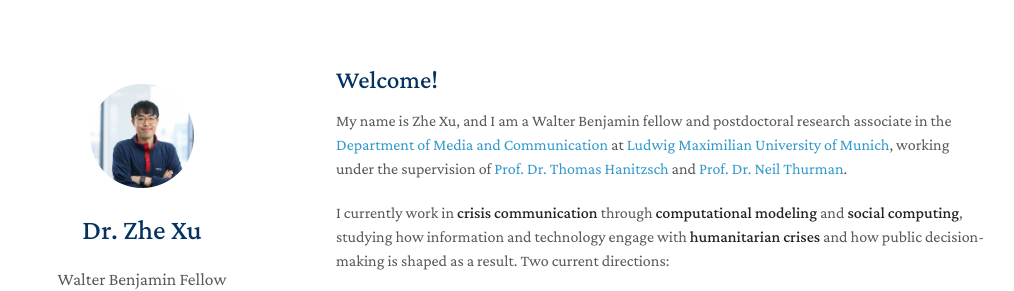
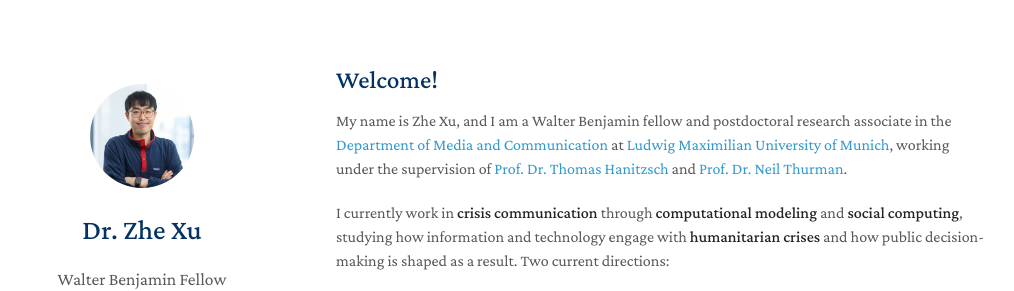
Before and after one commit to zhexuphd/home, a Jekyll site: the page built from index.md, in a window 1280 px wide. Shown: the top 291 px of the page, without its empty margins (134-1148 px from the left). Built offline with Jekyll 4.4.1, drawn with Linux system fonts in a browser that asks for light colours; a style sheet for code colours, icons or effects is not loaded; our own code applies the rules of GitHub Pages for plain Markdown files.

Commit message:
Update _config.yml

```diff
--- a/_config.yml
+++ b/_config.yml
@@ -20,9 +20,9 @@ twitter: #
 
 # Images (e.g., your profile picture and your website's favicon)
 # "favicon" and "favicon_dark" are used for the light and dark modes, respectively.
-avatar: ./assets/img/zhexu.png
-favicon: ./assets/img/zhexu.png
-favicon_dark: ./assets/img/zhexu.png
+avatar: ./assets/img/zhexu1.png
+favicon: ./assets/img/zhexu1.png
+favicon_dark: ./assets/img/zhexu1.png
 
 # Footnote
 # You may use the option to disable the footnote, "Powered by Jekyll and Minimal Light theme."
```
